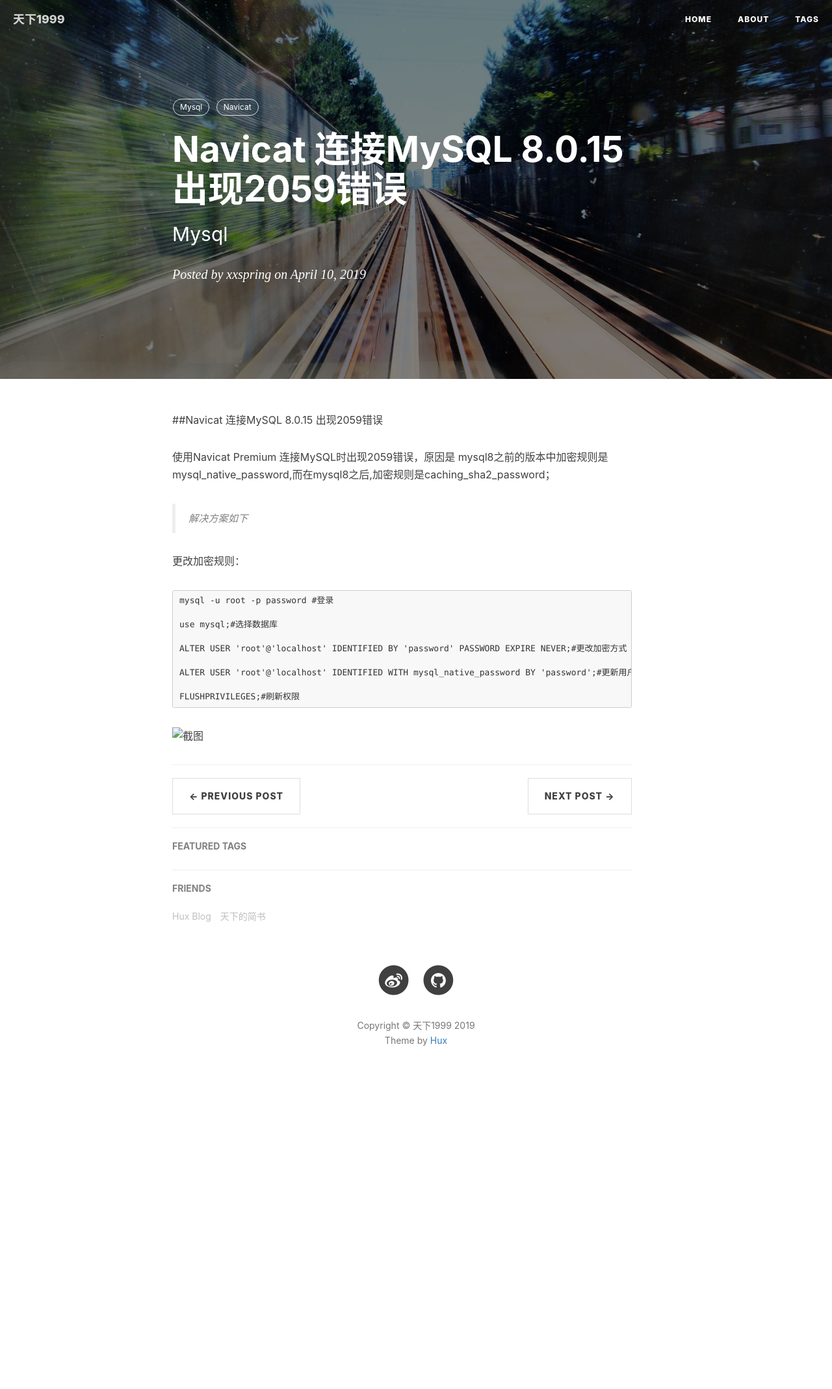
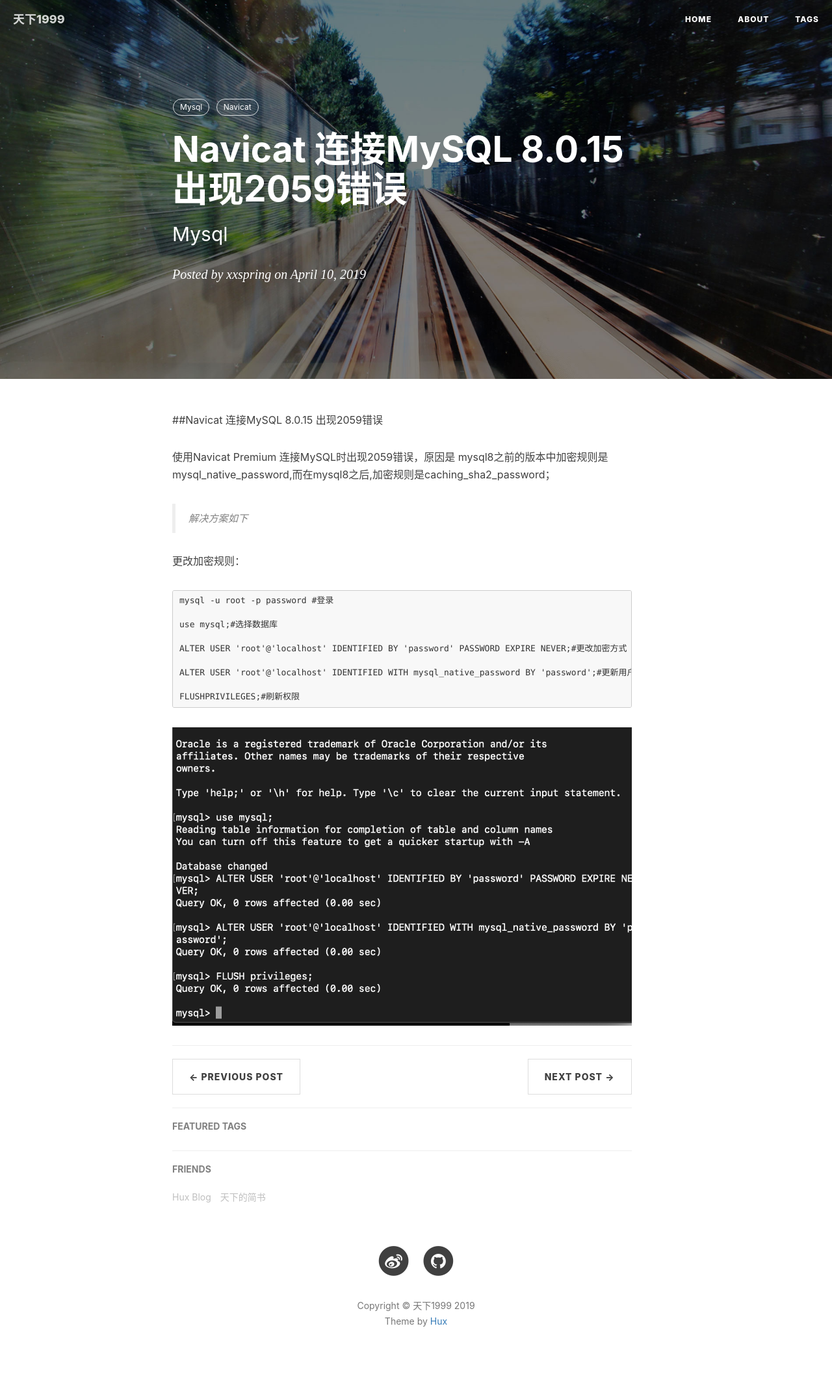
Before and after one commit to xxspring/xxspring.github.io, a Jekyll site: the page built from _posts/2019-04-11-Mysql_error_2059.markdown, in a window 1280 px wide. Shown: the whole page at 65% size. Built offline with Jekyll 4.4.1, drawn with Linux system fonts in a browser that asks for light colours; nearby versions of some CDN libraries; comment, search, counter and statistics services are not loaded; before the commit the page ends 1705 px from its top, so only the background shows below that.

Commit message:
2019-04-11-Mysql_error_2059.png change1

````diff
--- a/_posts/2019-04-11-Mysql_error_2059.markdown
+++ b/_posts/2019-04-11-Mysql_error_2059.markdown
@@ -31,4 +31,4 @@
 FLUSHPRIVILEGES;#刷新权限
 ```
 
-![截图](img/2019-04-11-Mysql_error_2059.png "错误截图")
+![截图](/img/2019-04-11-Mysql_error_2059.png "错误截图")
````
